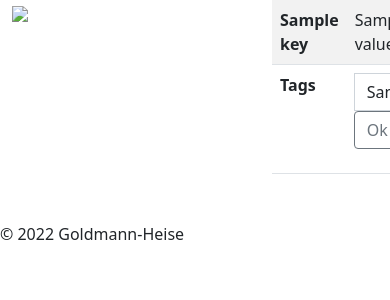
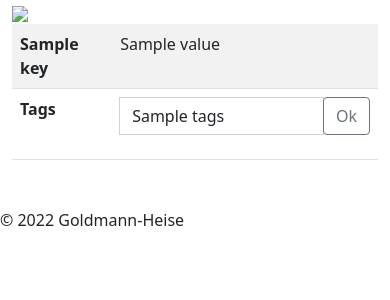
Before and after one commit to juheise/gallery, a Flask app: template gallery/templates/details.html in a window 390 px wide; the page is wider, and only the part inside the window is pictured. Shown: the part 56-356 px from the top of that part. Run offline with Flask 2, Linux system fonts and the light colour scheme; the template is opened without the code that fills it: most values are stand-ins (such as "Sample title", 1, 10 or a date in 2020); some libraries are stand-ins or nearby versions.

Commit message:
make details page layout responsive

```diff
--- a/gallery/templates/details.html
+++ b/gallery/templates/details.html
@@ -1,12 +1,12 @@
 {% extends "page_template.html" %}
 {% block title %}Details{% endblock %}
 {% block content %}
-    <div class="container">
+    <div class="container-fluid">
         <div class="row">
-            <div class="col-8">
+            <div class="col-lg-8">
                 <img class="img-fluid" src="{{ pic_url }}">
             </div>
-            <div class="col-4">
+            <div class="col-lg-4">
                 <table class="table table-striped">
                     <tbody>
                         {% for key, value in pic.items() %}
```
